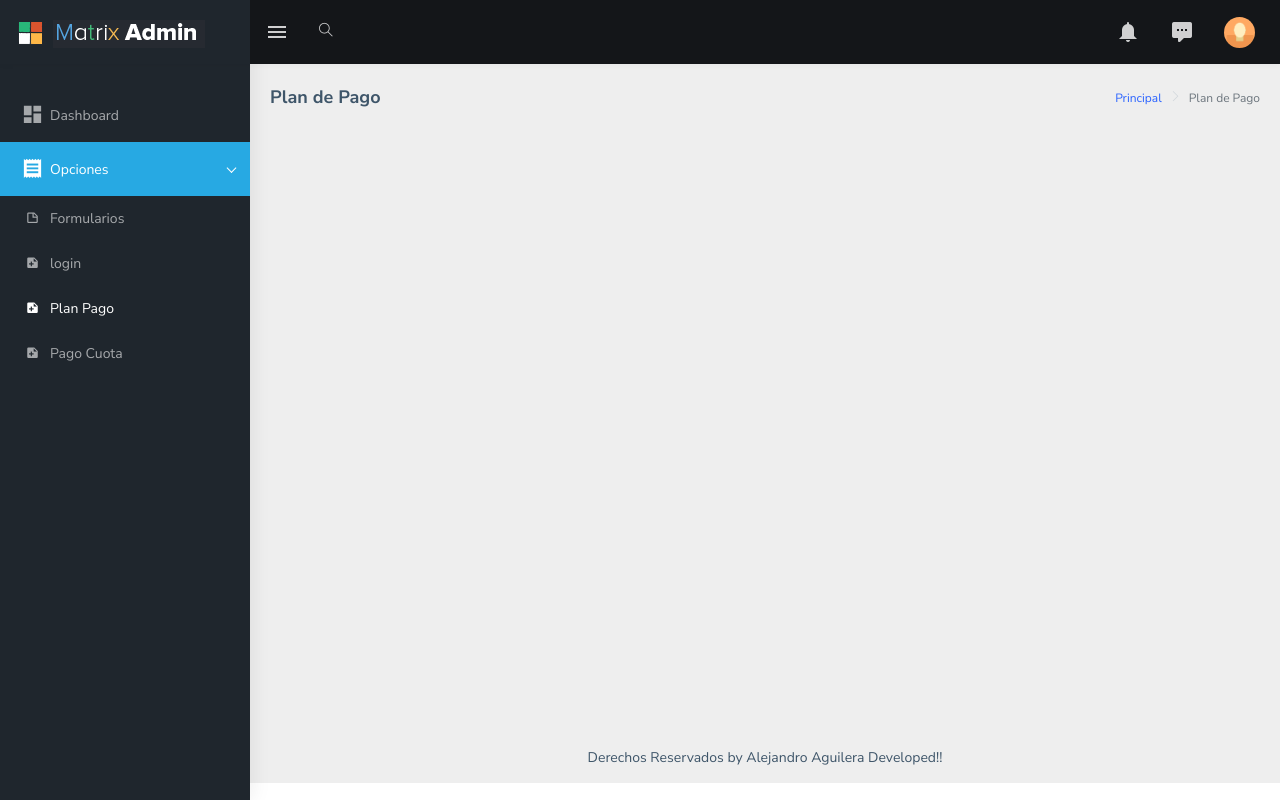
After one commit to Alex777aguilera/Proyecto_Banco, a PHP site: page /html/plan_pago.php in a window 1280 px wide. The commit adds this page. Run offline with PHP 8.4, Linux system fonts and the light colour scheme.

Commit message:
Creacion de plantillas base de pago_cuota/plan_pago/conexion.php

```diff
--- a/html/menu_base.php
+++ b/html/menu_base.php
@@ -206,6 +206,12 @@
                                 <li class="sidebar-item"><a href="index.html" class="sidebar-link"><i
                                             class="mdi mdi-note-plus"></i><span class="hide-menu"> login
                                         </span></a></li>
+                                 <li class="sidebar-item"><a href="plan_pago.php" class="sidebar-link"><i
+                                            class="mdi mdi-note-plus"></i><span class="hide-menu"> Plan Pago
+                                        </span></a></li>
+                                 <li class="sidebar-item"><a href="pago_cuota.php" class="sidebar-link"><i
+                                            class="mdi mdi-note-plus"></i><span class="hide-menu"> Pago Cuota
+                                        </span></a></li>
                             </ul>
                         </li>
                     </ul>
--- /dev/null
+++ b/html/plan_pago.php
@@ -0,0 +1,47 @@
+<!DOCTYPE html>
+<html dir="Banco_web" lang="en">
+<head>
+	<meta charset="utf-8">
+	<meta http-equiv="X-UA-Compatible" content="IE=edge">
+	<title>Principal</title>
+</head>
+<body>
+<div id="main-wrapper" data-layout="vertical" data-navbarbg="skin5" data-sidebartype="full"
+        data-sidebar-position="absolute" data-header-position="absolute" data-boxed-layout="full">
+	<?php require_once('menu_base.php'); ?>
+
+
+    <div class="page-wrapper">
+            <!-- ============================================================== -->
+            <!-- Bread crumb and right sidebar toggle -->
+            <!-- ============================================================== -->
+            <div class="page-breadcrumb">
+                <div class="row">
+                    <div class="col-12 d-flex no-block align-items-center">
+                        <h4 class="page-title">Plan de Pago</h4>
+                        <div class="ms-auto text-end">
+                            <nav aria-label="breadcrumb">
+                                <ol class="breadcrumb">
+                                    <li class="breadcrumb-item"><a href="principal.php">Principal</a></li>
+                                    <li class="breadcrumb-item active" aria-current="page">Plan de Pago</li>
+                                </ol>
+                            </nav>
+                        </div>
+                    </div>
+                </div>
+            </div>
+
+	    <!-- Parte en donde se trabajara -->
+	    <div class="container-fluid">
+
+	    </div>
+        <!--  -->
+
+        <?php require_once('footer.php'); ?>
+    </div>
+
+
+ </div>
+</body>
+<?php require_once('enlaces.php'); ?>
+</html>
```
Also changed, not shown: html/conexion.php (added, +12 -0 lines), html/pago_cuota.php (added, +47 -0 lines).
